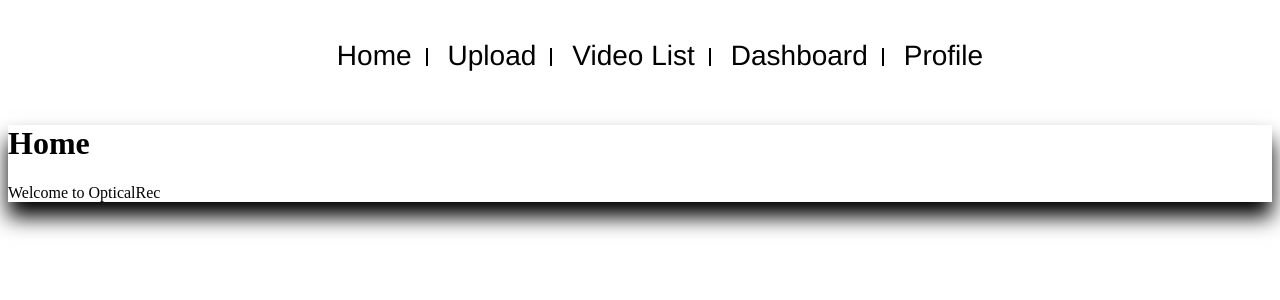
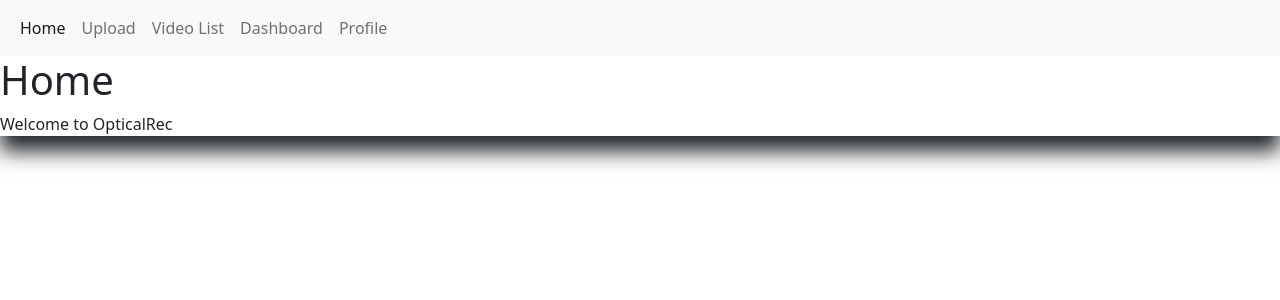
Before and after one commit to ZachLSoftware/OpticalRec, a Django app: page /main/ in a window 1280 px wide. Shown: the top 300 px of the page. Run offline with Django 4.2, Linux system fonts and the light colour scheme.

Commit message:
Added javascript for navbar to add active class to page link

```diff
--- a/opticalrec/main/static/css/styles.css
+++ b/opticalrec/main/static/css/styles.css
@@ -1,51 +1,3 @@
-/*Provides the Structure for the Navbar*/
-.navbar {
-  overflow: hidden;
-  background-color: white;/*#0C0243;*/
-  text-align: center;
-  margin-bottom: 0;
-  /*background-color: #0C0243;*/
-}
-
-/*Creates a seperator between each link, except for the last child element*/
-.navbar ul li:not(:last-child) {
-      position: relative;
-  }
-/*Actually creates the bar*/
-.navbar ul li:not(:last-child) a:after{
-      content: "";
-      height: 18px;
-      width: 2px;
-      background: black;
-      display: block;
-      position: absolute;
-      right: 0;
-      top: 50%;
-      margin-top: -12px;
-}
-
-/*position the items in the list horizontally*/
-.navbar li {
-  display: inline;
-}
-
-/*Specifies positioning and style of links*/
-.navbar a {
-  display:inline-block;
-  font-size: 28px;
-    color: #000000;
-  text-align: center;
-    padding: 16px 16px;
-    text-decoration: none;
-  font-family: Helvetica, sans-serif;
-}
-
-/*Provides a hover effect for links*/
-.navbar a:hover {
-  color: gray;
-  text-shadow: 2px 2px 2px;
-}
-
 .body .content {
 	margin:auto;
 	height: auto;
--- /dev/null
+++ b/opticalrec/main/static/javascript/navbar.js
@@ -0,0 +1,6 @@
+const title=document.title
+const page=document.getElementById(title)
+
+window.addEventListener('DOMContentLoaded', function () {
+    page.classList.add('active')
+    });
--- a/opticalrec/main/templates/base_template.html
+++ b/opticalrec/main/templates/base_template.html
@@ -4,22 +4,26 @@
         {% block title %}<title>OpticalRec</title>{% endblock %}
         {% load static %}
         <link rel="stylesheet" href="{% static 'css/styles.css' %}">
-
+        <link href="https://cdn.jsdelivr.net/npm/bootstrap@5.1.3/dist/css/bootstrap.min.css" rel="stylesheet">
+        <script src="https://cdn.jsdelivr.net/npm/bootstrap@5.1.3/dist/js/bootstrap.bundle.min.js"></script>
+        <script type="text/javascript" src="{% static 'javascript/navbar.js' %}" defer></script>
 
         {% block js %}
         {% endblock %}
     </head>
     <body class="body">
         {% block navbar %}
-        <header class="navbar">
-            <ul>
-                <li><a href="{% url 'index' %}">Home</a></li>
-                <li><a href="{% url 'video_upload' %}">Upload</a></li>
-                <li><a href="{% url 'list_videos' %}">Video List</a></li>
-                <li><a href="{% url 'dashboard' %}">Dashboard</a></li>
-                <li><a href="{% url 'profile' %}">Profile</a></li>
+    <nav class="navbar navbar-expand-sm bg-light navbar-light">
+        <div class="container-fluid">
+            <ul class="navbar-nav">
+                <li class="nav-item"><a class="nav-link" id="Home" href="{% url 'index' %}">Home</a></li>
+                <li class="nav-item"><a class="nav-link" id="Upload" href="{% url 'video_upload' %}">Upload</a></li>
+                <li class="nav-item"><a class="nav-link" id="List" href="{% url 'list_videos' %}">Video List</a></li>
+                <li class="nav-item" ><a class="nav-link" id="Dashboard" href="{% url 'dashboard' %}">Dashboard</a></li>
+                <li class="nav-item" ><a class="nav-link" id="Profile" href="{% url 'profile' %}">Profile</a></li>
             </ul>
-        </header>
+        </div>
+    </nav>
         {% endblock %}
 
         <div class="content">
--- a/opticalrec/main/templates/dashboard.html
+++ b/opticalrec/main/templates/dashboard.html
@@ -1,4 +1,5 @@
 {% extends "base_template.html" %}
+{% block title %}<title>Dashboard</title>{% endblock %}
 {% block js %}
 {% load static %}
 {% load dict_lookup %}
--- a/opticalrec/main/templates/index.html
+++ b/opticalrec/main/templates/index.html
@@ -1,4 +1,5 @@
 {% extends "base_template.html" %}
+{% block title %}<title>Home</title>{% endblock %}
 
 {%block content %}
 <h1>Home</h1>
--- a/opticalrec/main/templates/profile.html
+++ b/opticalrec/main/templates/profile.html
@@ -1,5 +1,5 @@
 {% extends "base_template.html" %}
-
+{% block title %}<title>Profile</title>{% endblock %}
 {% block content %}
     <h1>Profile Page</h1>
 
--- a/opticalrec/main/templates/vid_list.html
+++ b/opticalrec/main/templates/vid_list.html
@@ -1,5 +1,5 @@
 {% extends "base_template.html" %}
-
+{% block title %}<title>List</title>{% endblock %}
 {%block content %}
 <h1>Video List</h1>
 {% if user.is_authenticated %}
--- a/opticalrec/main/templates/video_upload.html
+++ b/opticalrec/main/templates/video_upload.html
@@ -1,4 +1,5 @@
 {% extends "base_template.html" %}
+{% block title %}<title>Upload</title>{% endblock %}
 {% block content %}
 <h1>Upload</h1>
   {% if user.is_authenticated %}
```
